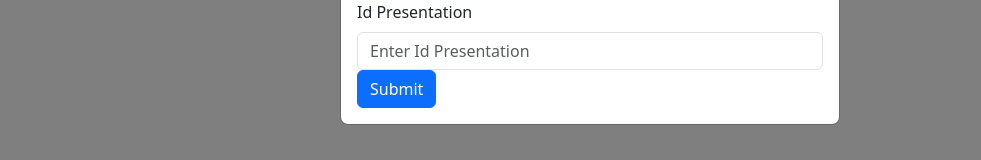
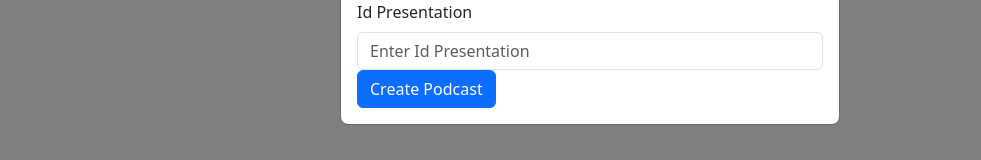
Before and after one commit to arseneRuben/Prog1144, a React (Create React App) app in the folder client/: page /podcasts in a window 1280 px wide. Both pictures are taken after a click on the button "Create". Shown: the part 512-672 px from the top of the page, without its empty margins (50-1031 px from the left). Built offline with nearby package versions, Linux system fonts and the light colour scheme; no server answers.

Commit message:
adjusted the API

```diff
--- a/client/src/pages/PodCastPage.js
+++ b/client/src/pages/PodCastPage.js
@@ -29,7 +29,7 @@ const PodCastPage = () => {
   const fetchSpotifyToken = async () => {
     const clientId = 'fe4a32aa4ded4c31b3d93795f49eddd6';
     const clientSecret = '9964604fc107428cb51ba491455cfc18';
-    const authString = btoa(`${clientId}:${clientSecret}`);
+    const authString = Buffer.from(`${clientId}:${clientSecret}`).toString('base64');
 
     try {
       const response = await axios.post('https://accounts.spotify.com/api/token', 'grant_type=client_credentials', {
@@ -123,6 +123,7 @@ const searchSpotify = async (query) => {
       console.error('Error searching Spotify:', error);
     }
   };
+
   // Rendu du composant PodCastPage
   return (
     <Container style={{ marginTop: '20px' }}>
@@ -147,7 +148,7 @@ const searchSpotify = async (query) => {
               {podcasts.map((podcast, index) => (
                 <tr key={index} style={{ backgroundColor: index % 2 === 0 ? '#f2f2f2' : '#ffffff' }}>
                   <td>{podcast.title}</td>
-                  <td>{podcast.descriptions}</td>
+                  <td>{podcast.description}</td>
                   <td>{podcast.filename}</td>
                   <td>{podcast.langue}</td>
                   <td>{podcast.id_program}</td>
@@ -191,7 +192,7 @@ const searchSpotify = async (query) => {
               <Form.Label>Id Presentation</Form.Label>
               <Form.Control type="text" placeholder="Enter Id Presentation" name="id_presentation" value={formData.id_presentation} onChange={handleInputChange} required />
             </Form.Group>
-            <Button variant="primary" type="submit">Submit</Button>
+            <Button variant="primary" type="submit">Create Podcast</Button>
           </Form>
         </Modal.Body>
       </Modal>
```
Lines whose indentation alone changed are shown as unchanged.
